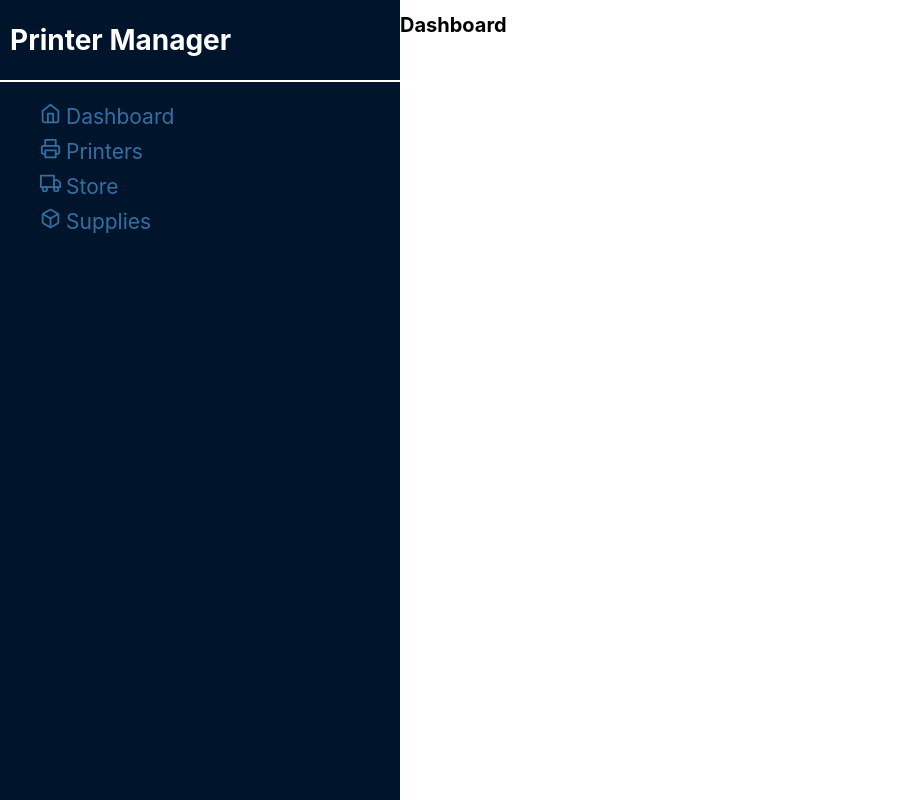
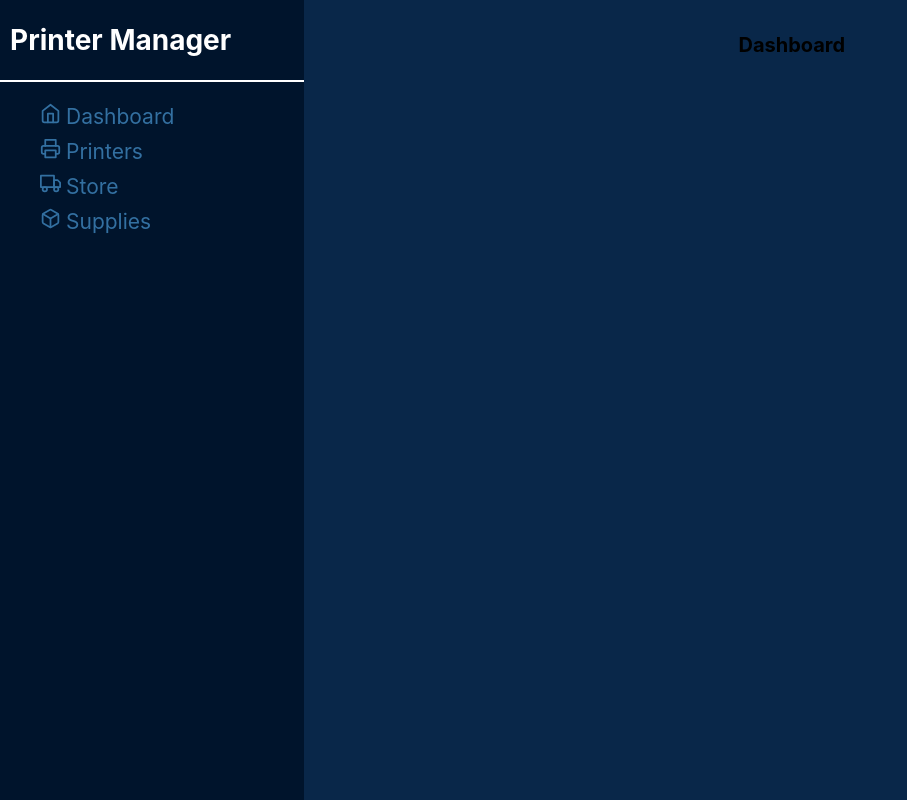
Before and after one commit to BTchorzewski/printer-manager-front, a React (Create React App) app: page / in a window 1280 px wide. Shown: the whole page, without its empty margins (0-907 px from the left). Built offline with nearby package versions, Linux system fonts and the light colour scheme.

Commit message:
created component for centering elements and added the component to layout.

```diff
--- /dev/null
+++ b/src/layout/BoxCenter.scss
@@ -0,0 +1,12 @@
+.BoxCenter {
+  width: 100%;
+  height: 100vh;
+  display: flex;
+  flex-direction: column;
+  justify-content: flex-start;
+  align-items: center;
+  padding: 2rem 1rem 1rem;
+  box-sizing: border-box;
+  overflow: scroll;
+  position: relative;
+}
--- /dev/null
+++ b/src/layout/BoxCenter.tsx
@@ -0,0 +1,14 @@
+import React from 'react';
+import './BoxCenter.scss';
+
+interface Props {
+  children: React.ReactNode;
+}
+
+export function BoxCenter({ children }: Props) {
+  return (
+    <div className="BoxCenter">
+      {children}
+    </div>
+  );
+}
--- a/src/layout/Layout.scss
+++ b/src/layout/Layout.scss
@@ -4,4 +4,5 @@
 
 .Layout {
   display: flex;
+  background-color: #092749;
 }
--- a/src/layout/Layout.tsx
+++ b/src/layout/Layout.tsx
@@ -1,6 +1,7 @@
 import React from 'react';
 import { Sidebar } from '../components/Sidebar/Sidebar';
 import './Layout.scss';
+import { BoxCenter } from './BoxCenter';
 
 interface Props {
   children: React.ReactNode,
@@ -10,9 +11,11 @@ export function Layout({ children }: Props) {
   return (
     <div className="Layout">
       <Sidebar />
-      {
+      <BoxCenter>
+        {
         children
       }
+      </BoxCenter>
     </div>
   );
 }
```
